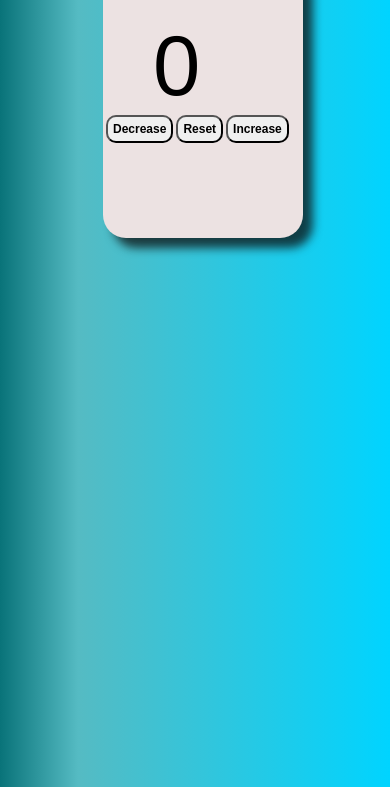
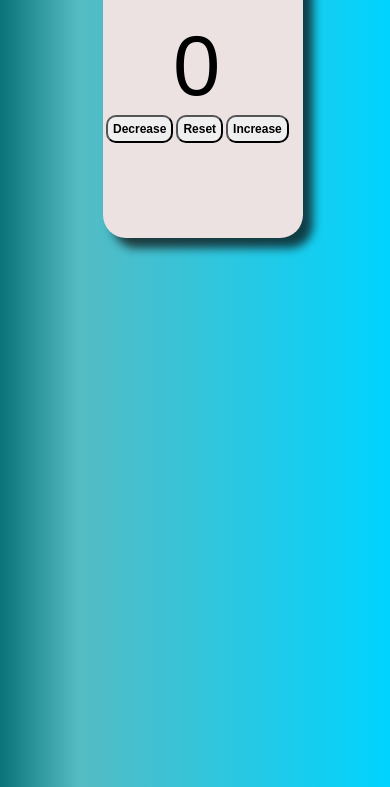
Before and after one commit to Pratik-Tulkane14/Counter-, a plain HTML site: page index.html in a window 390 px wide. Shown: the part 65-852 px from the top of the page. Drawn offline with Linux system fonts and the light colour scheme.

Commit message:
Updating css

```diff
--- a/style.css
+++ b/style.css
@@ -52,7 +52,7 @@ body {
 #value {
   font-size: 85px;
   position: relative;
-  margin-left: 43%;
+  margin-left: 46%;
 }
 
 .decrease:hover {
@@ -110,6 +110,6 @@ body {
     font-size: 12px;
   }
   #value {
-    margin-left: 25%;
+    margin-left: 35%;
   }
 }
```
